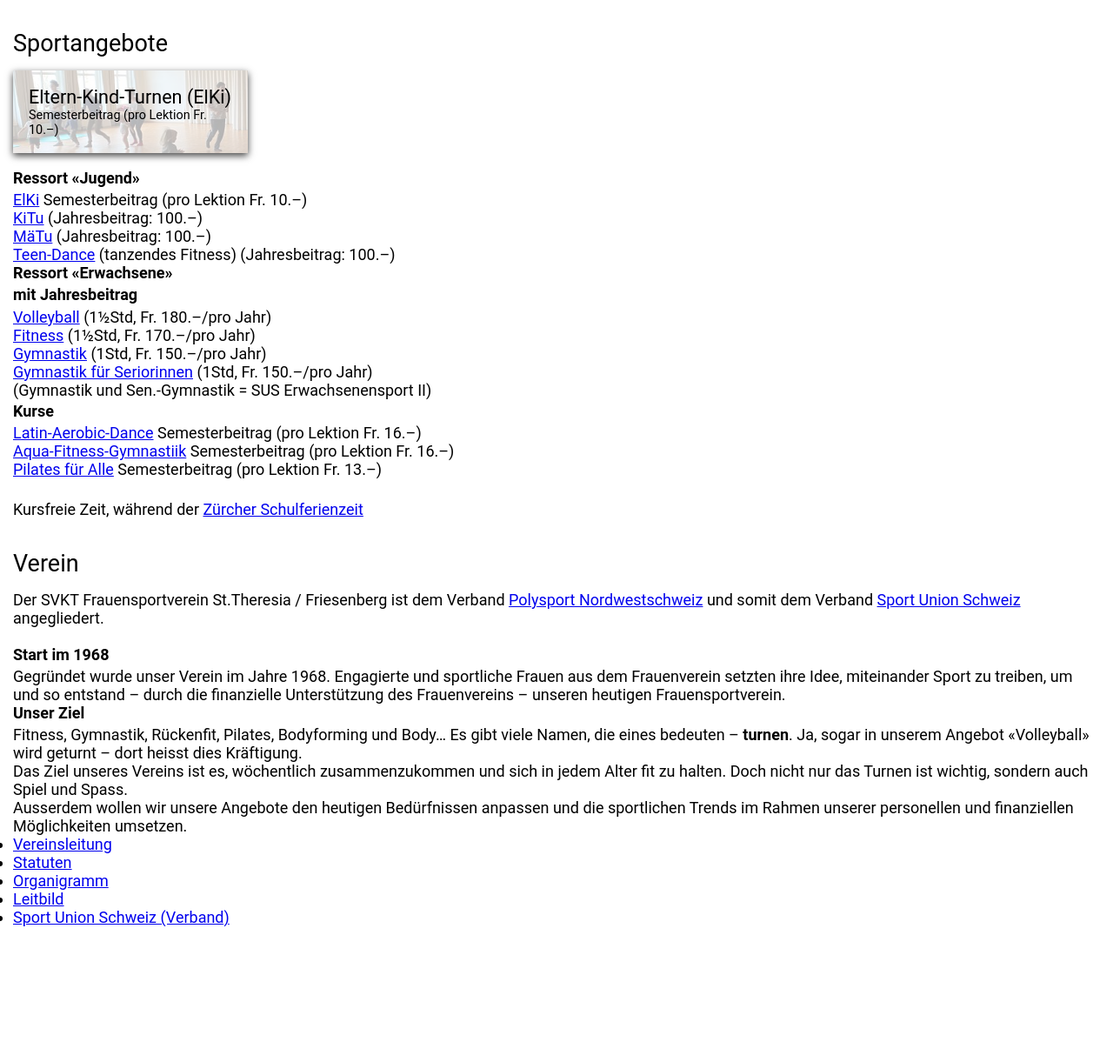
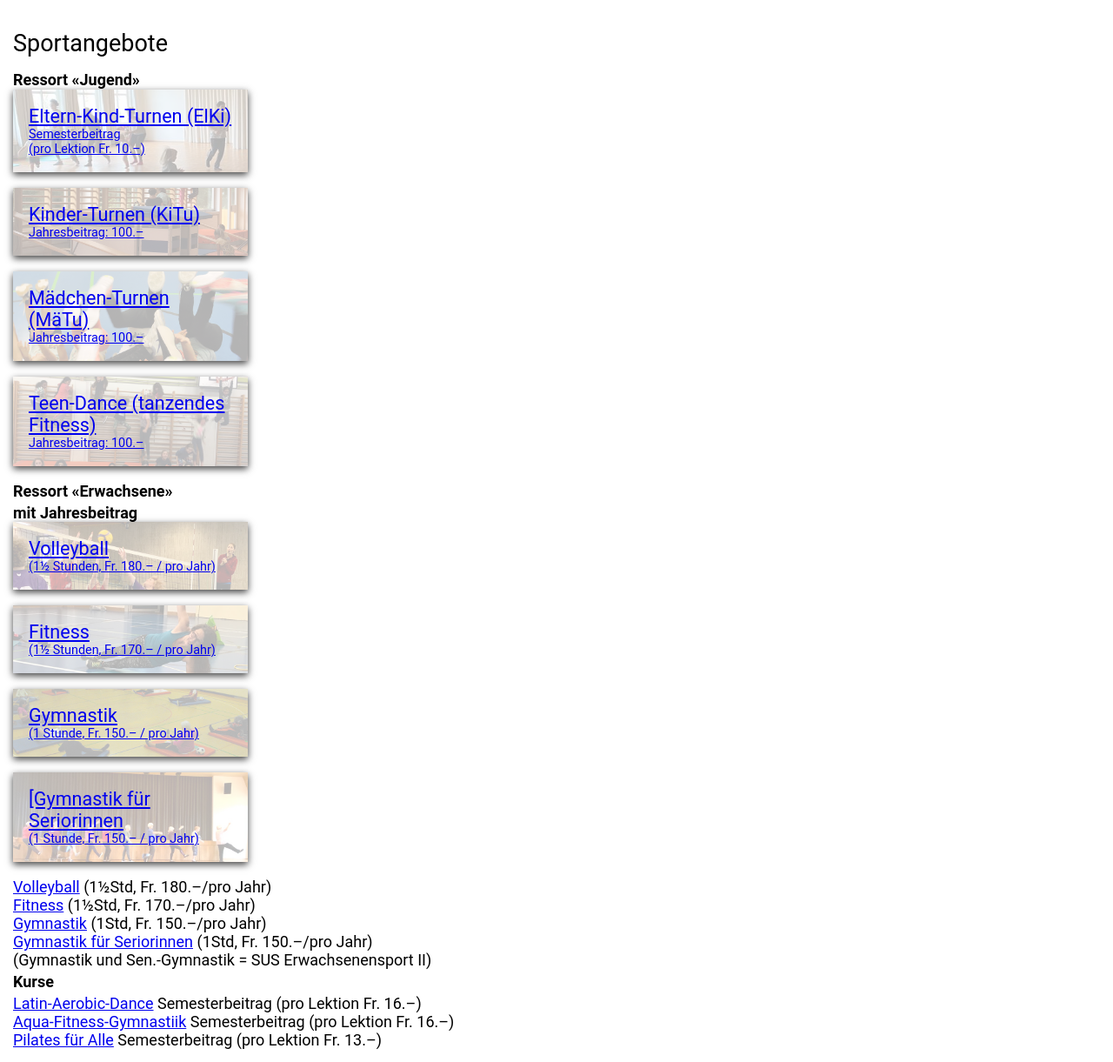
Before and after one commit to fraufaxli/svkt-friesenberg-website, a Jekyll site: the page built from index.markdown, in a window 1280 px wide and 1400 px high, scrolled down 1025 px. Shown: the part 179-1400 px from the top of the window at 87% size. Built offline with Jekyll 4.4.1, drawn with Linux system fonts in a browser that asks for light colours; before the commit the page ends 2290 px from its top, so only the background shows below that.

Commit message:
Mehrere Kacheln

```diff
--- a/index.markdown
+++ b/index.markdown
@@ -14,23 +14,88 @@ Du möchtest Sport treiben? Du bist neu in Zürich Wiedikon und auf der Suche na
 
 ## Sportangebote
 
-<div class="kachel volleyball" style="background-image: url('{{ '/assets/images/kacheln/elki1_kachel.jpg' | relative_url }}')">
-    <div class="kachel-inhalt">
-        <div class="kachel-titel">Eltern-Kind-Turnen (ElKi)</div>
-        <div class="kachel-beschreibung">Semesterbeitrag (pro Lektion Fr. 10.–)</div>
-    </div>
+### Ressort «Jugend»
+
+
+<div class="kachel" style="background-image: url('{{ '/assets/images/kacheln/elki1_kachel.jpg' | relative_url }}')">
+    <a href="{{ '/elki' | relative_url }}">
+        <div class="kachel-inhalt">
+            <div class="kachel-titel">Eltern-Kind-Turnen (ElKi)</div>
+            <div class="kachel-beschreibung">Semesterbeitrag<br>
+            (pro Lektion Fr. 10.–)</div>
+        </div>
+    </a>
 </div>
 
-### Ressort «Jugend»
-[ElKi]({{ '/elki' | relative_url }})
-Semesterbeitrag (pro Lektion Fr. 10.–)<br>
-[KiTu]({{ '/kitu' | relative_url }}) (Jahresbeitrag: 100.–)<br>
-[MäTu]({{ '/mae-tu' | relative_url }}) (Jahresbeitrag: 100.–)<br>
-[Teen-Dance]({{ '/teen-dance' | relative_url }}) (tanzendes Fitness) (Jahresbeitrag: 100.–)<br>
+
+<div class="kachel" style="background-image: url('{{ '/assets/images/kacheln/kitu_kachel.jpg' | relative_url }}')">
+    <a href="{{ '/kitu' | relative_url }}">
+        <div class="kachel-inhalt">
+            <div class="kachel-titel">Kinder-Turnen (KiTu)</div>
+            <div class="kachel-beschreibung">Jahresbeitrag: 100.–</div>
+        </div>
+    </a>
+</div>
+
+<div class="kachel" style="background-image: url('{{ '/assets/images/kacheln/maetu_kachel.jpg' | relative_url }}')">
+    <a href="{{ '/mae-tu' | relative_url }}">
+        <div class="kachel-inhalt">
+            <div class="kachel-titel">Mädchen-Turnen (MäTu)</div>
+            <div class="kachel-beschreibung">Jahresbeitrag: 100.–</div>
+        </div>
+    </a>
+</div>
+
+<div class="kachel" style="background-image: url('{{ '/assets/images/kacheln/teda_kachel.jpeg' | relative_url }}')">
+    <a href="{{ '/teen-dance' | relative_url }}">
+        <div class="kachel-inhalt">
+            <div class="kachel-titel">Teen-Dance (tanzendes Fitness)</div>
+            <div class="kachel-beschreibung">Jahresbeitrag: 100.–</div>
+        </div>
+    </a>
+</div>
+
+
 
 
 ### Ressort «Erwachsene»
 #### mit Jahresbeitrag
+<div class="kachel" style="background-image: url('{{ '/assets/images/kacheln/volley5_kachel.jpeg' | relative_url }}')">
+    <a href="{{ '/volleyball' | relative_url }}">
+        <div class="kachel-inhalt">
+            <div class="kachel-titel">Volleyball</div>
+            <div class="kachel-beschreibung">(1½ Stunden, Fr. 180.– / pro Jahr)</div>
+        </div>
+    </a>
+</div>
+
+<div class="kachel" style="background-image: url('{{ '/assets/images/kacheln/fitness_kachel.png' | relative_url }}')">
+    <a href="{{ '/fitness' | relative_url }}">
+        <div class="kachel-inhalt">
+            <div class="kachel-titel">Fitness</div>
+            <div class="kachel-beschreibung">(1½ Stunden, Fr. 170.– / pro Jahr)</div>
+        </div>
+    </a>
+</div>
+
+<div class="kachel" style="background-image: url('{{ '/assets/images/kacheln/gym_kachel.jpg' | relative_url }}')">
+    <a href="{{ '/gymnastik' | relative_url }}">
+        <div class="kachel-inhalt">
+            <div class="kachel-titel">Gymnastik</div>
+            <div class="kachel-beschreibung">(1 Stunde, Fr. 150.– / pro Jahr)</div>
+        </div>
+    </a>
+</div>
+
+<div class="kachel" style="background-image: url('{{ '/assets/images/kacheln/sengym_kachel.png' | relative_url }}')">
+    <a href="{{ '/[Gymnastik für Seriorinnen' | relative_url }}">
+        <div class="kachel-inhalt">
+            <div class="kachel-titel">[Gymnastik für Seriorinnen</div>
+            <div class="kachel-beschreibung">(1 Stunde, Fr. 150.– / pro Jahr)</div>
+        </div>
+    </a>
+</div>
+
 [Volleyball]({{ '/volleyball' | relative_url }}) (1½Std, Fr. 180.–/pro Jahr)<br>
 [Fitness]({{ '/fitness' | relative_url }}) (1½Std, Fr. 170.–/pro Jahr)<br>
 [Gymnastik]({{ '/gymnastik' | relative_url }}) (1Std, Fr. 150.–/pro Jahr)<br>
```
Also changed, not shown: assets/images/kacheln/fitness_kachel.png (added), assets/images/kacheln/gym_kachel.jpg (added), assets/images/kacheln/kitu_kachel.jpg (added), assets/images/kacheln/maetu_kachel.jpg (added), assets/images/kacheln/sengym_kachel.png (added), assets/images/kacheln/teda_kachel.jpeg (added), assets/images/kacheln/volley5_kachel.jpeg (added).
